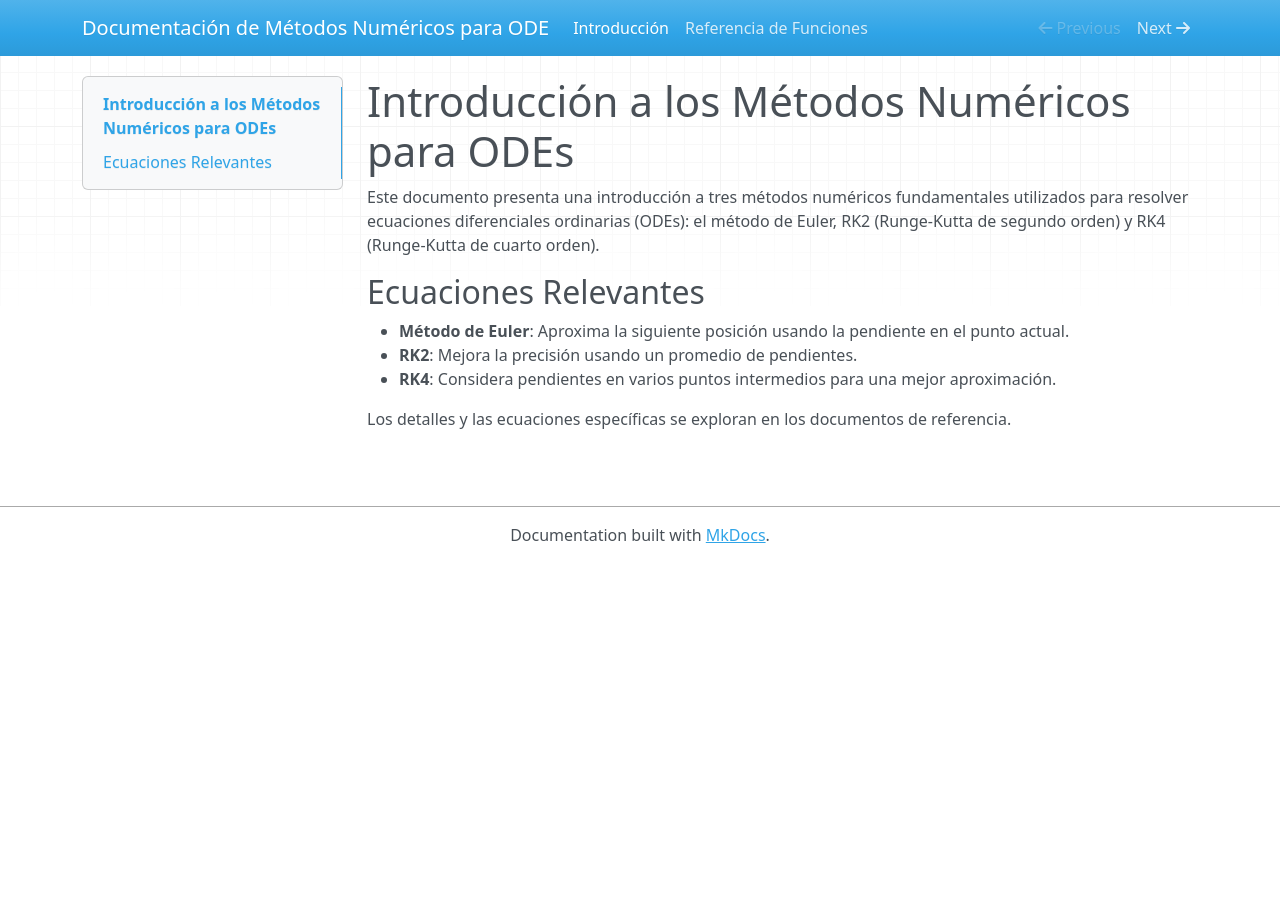
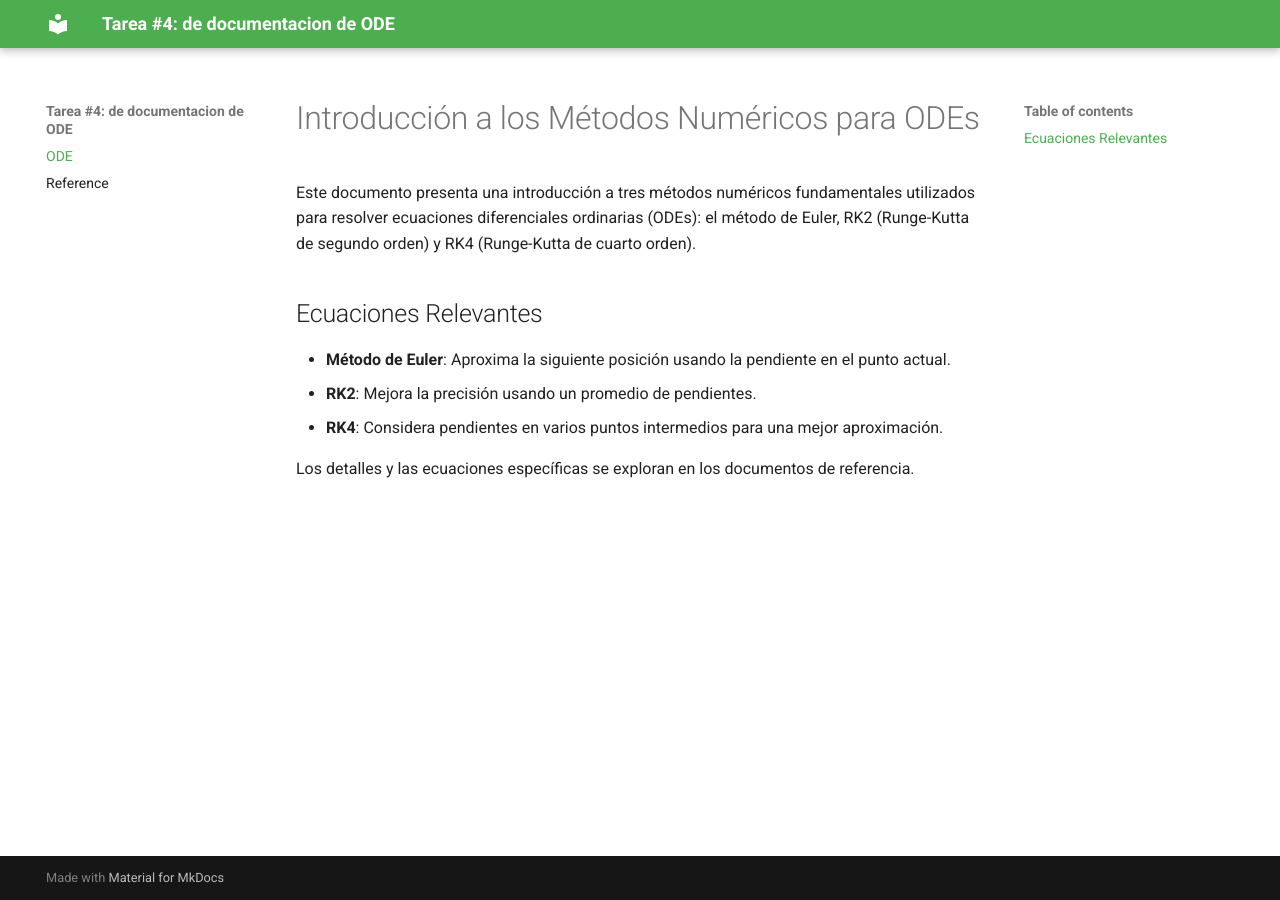
Before and after one commit to MerilynP/ODE-Docs, an MkDocs documentation site: the page built from docs/index.md, in a window 1280 px wide. Built offline with MkDocs 1.6.1 and Material for MkDocs 9.7.7, drawn with Linux system fonts in a browser that asks for light colours; nearby versions of some CDN libraries.

Commit message:
arreglo pagina

```diff
--- a/mkdocs.yml
+++ b/mkdocs.yml
@@ -1,12 +1,23 @@
-site_name: Documentación de Métodos Numéricos para ODE
-nav:
-  - Introducción: index.md
-  - Referencia de Funciones: reference.md
+site_name: "Tarea #4: de documentacion de ODE"  # Cambia el nombre del sitio según prefieras
+
+theme:
+  name: "material"  # Tema Material for MkDocs
+  palette:
+    primary: "green"  # Cambia el color primario del tema (puedes usar nombres de colores estándar o códigos hexadecimales)
+    accent: "light green"  # Cambia el color de acento del tema
+
+markdown_extensions:
+  - pymdownx.arithmatex:
+      generic: true  # Configuración para renderizar fórmulas matemáticas
+
+extra_javascript:
+  - javascript/mathjax.js  # Archivo de JavaScript personalizado
+  - https://polyfill.io/v3/polyfill.min.js?features=es6  # Polyfill para navegadores antiguos
+  - https://unpkg.com/mathjax@3/es5/tex-mml-chtml.js  # Biblioteca MathJax para fórmulas matemáticas
 
 plugins:
-  - mkdocstrings:
-      default_handler: python
-      handlers:
-        python:
-          paths: [ode]
-          site_dir: docs
+  - mkdocstrings  # Plugin para integrar la documentación generada automáticamente
+
+nav:
+  - ODE: index.md  # Enlaces en la barra de navegación principal
+  - Reference: reference.md
```
Also changed, not shown: ode/__init__.py (added).
